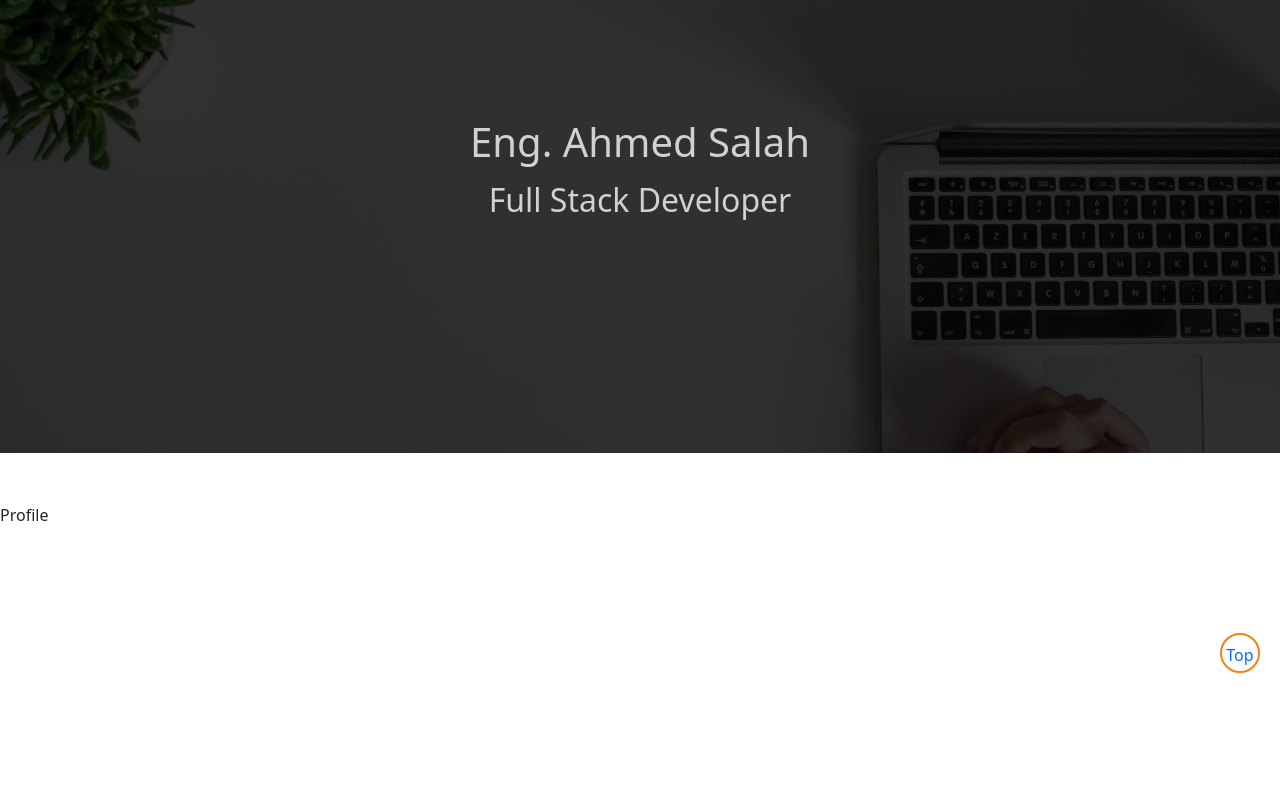
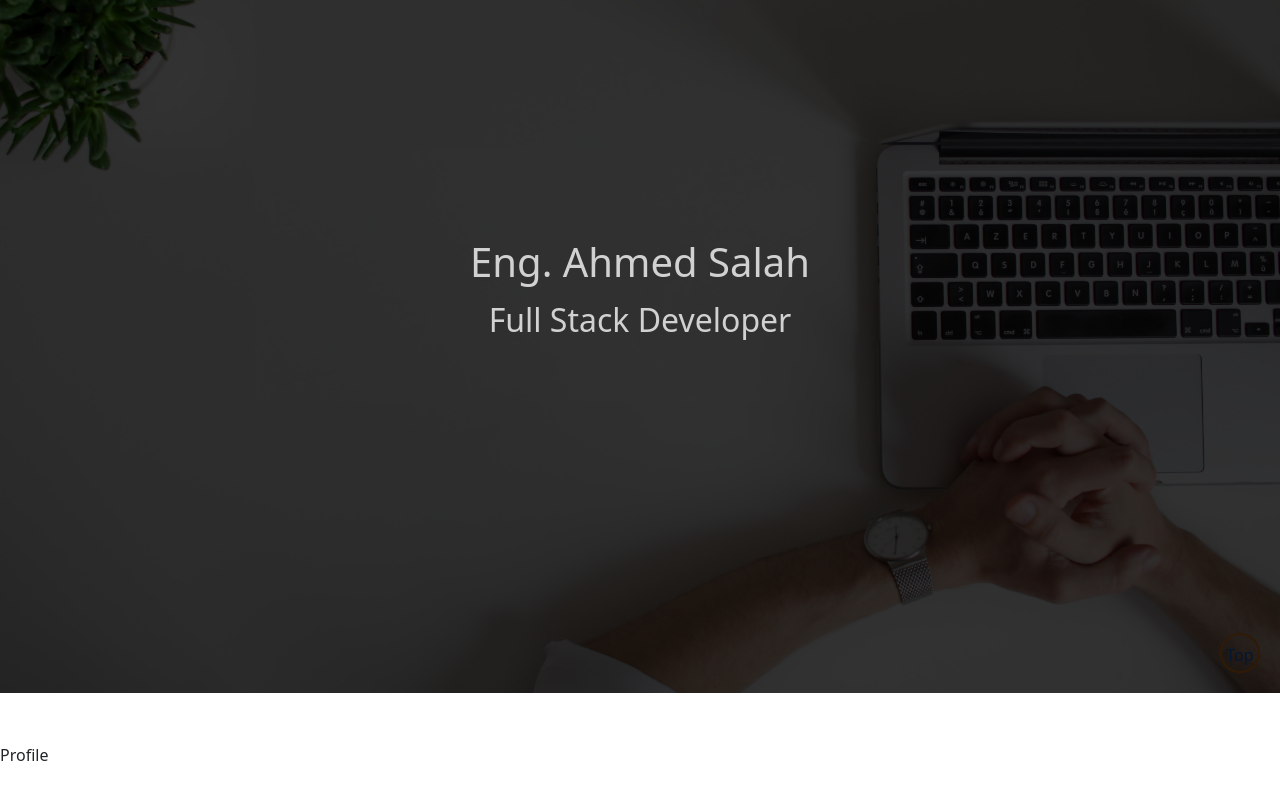
Before and after one commit to AhmedSalah5/portfolioo, a plain HTML site: page index.html in a window 1280 px wide. Shown: the part 107-906 px from the top of the page. Drawn offline with Linux system fonts and the light colour scheme.

Commit message:
Edit Header

```diff
--- a/css/main.css
+++ b/css/main.css
@@ -20,7 +20,7 @@ html{
 }
 /*  Start Header  */
 header{
-    height: 70vh;
+    height: 100vh;
     background: rgba(0,0,0,0.8);
     position: relative;
 }
```
